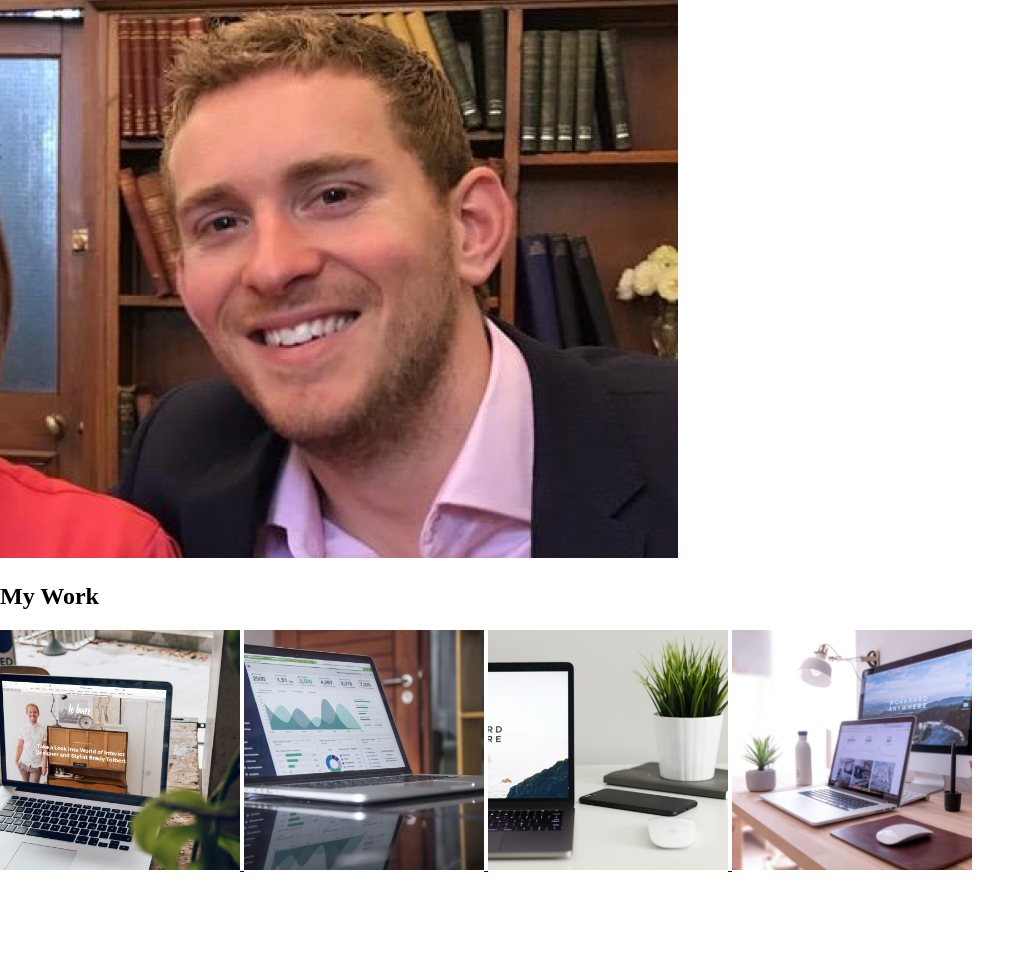
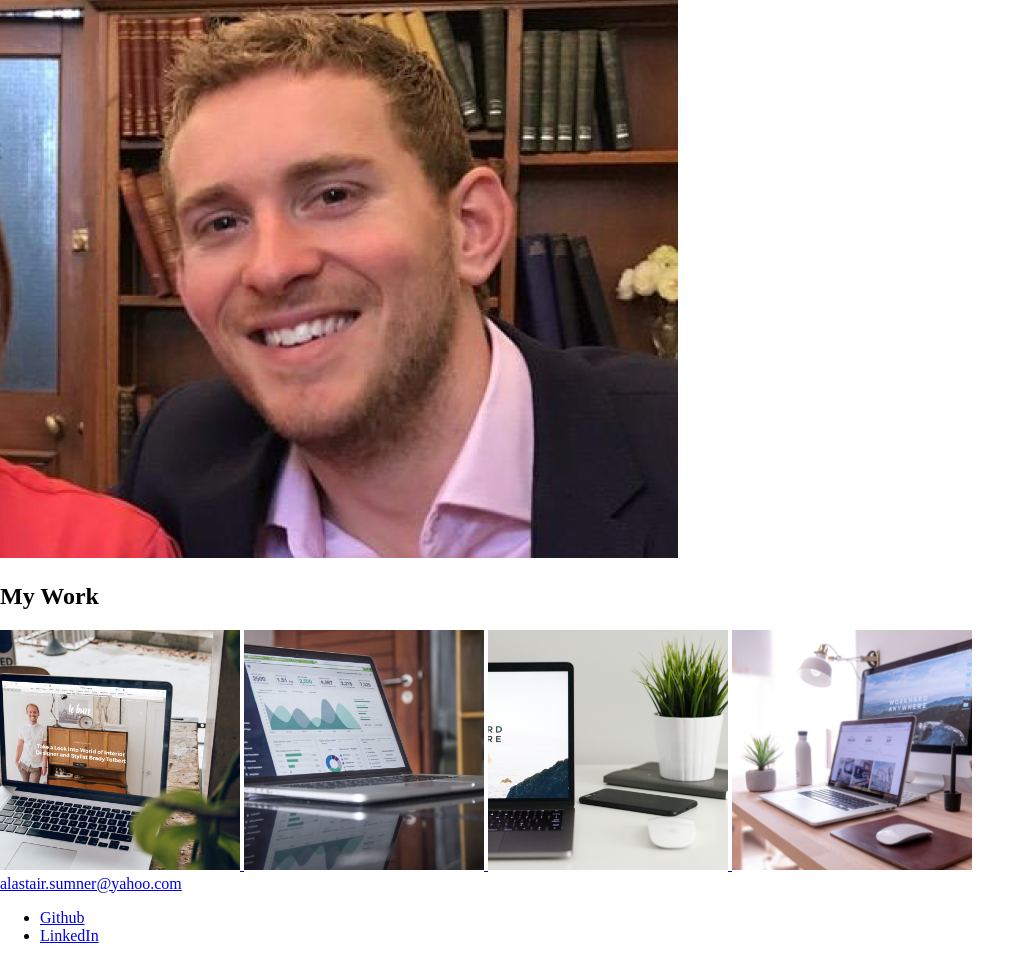
Before and after one commit to Sumner1185/portfolio_website, a plain HTML site: page index.html in a window 1280 px wide. Shown: the part 1979-2941 px from the top of the page, without its empty margins (0-1035 px from the left). Before the commit the page ends 2854 px from the top, so only its background shows below. Drawn offline with nearby package versions, Linux system fonts and the light colour scheme.

Commit message:
Add links to github and linked in footer

```diff
--- a/index.html
+++ b/index.html
@@ -103,6 +103,15 @@
       </div>
     </section>
 
+    <!-- Footer -->
+    <footer>
+      <a href="mailto:alastair.sumner@yahoo.com" class="footer__link">alastair.sumner@yahoo.com</a>
+      <ul class="social-list">
+        <li class="social-list__item"><a class="social-list__link" href="https://github.com/Sumner1185">Github</a></li>
+        <li class="social-list__item"><a class="social-list__link" href="https://www.linkedin.com/in/alastair-sumner-77955124/">LinkedIn</a></li>
+      </ul>
+    </footer>
+
   </body>
 
 </html>
```
